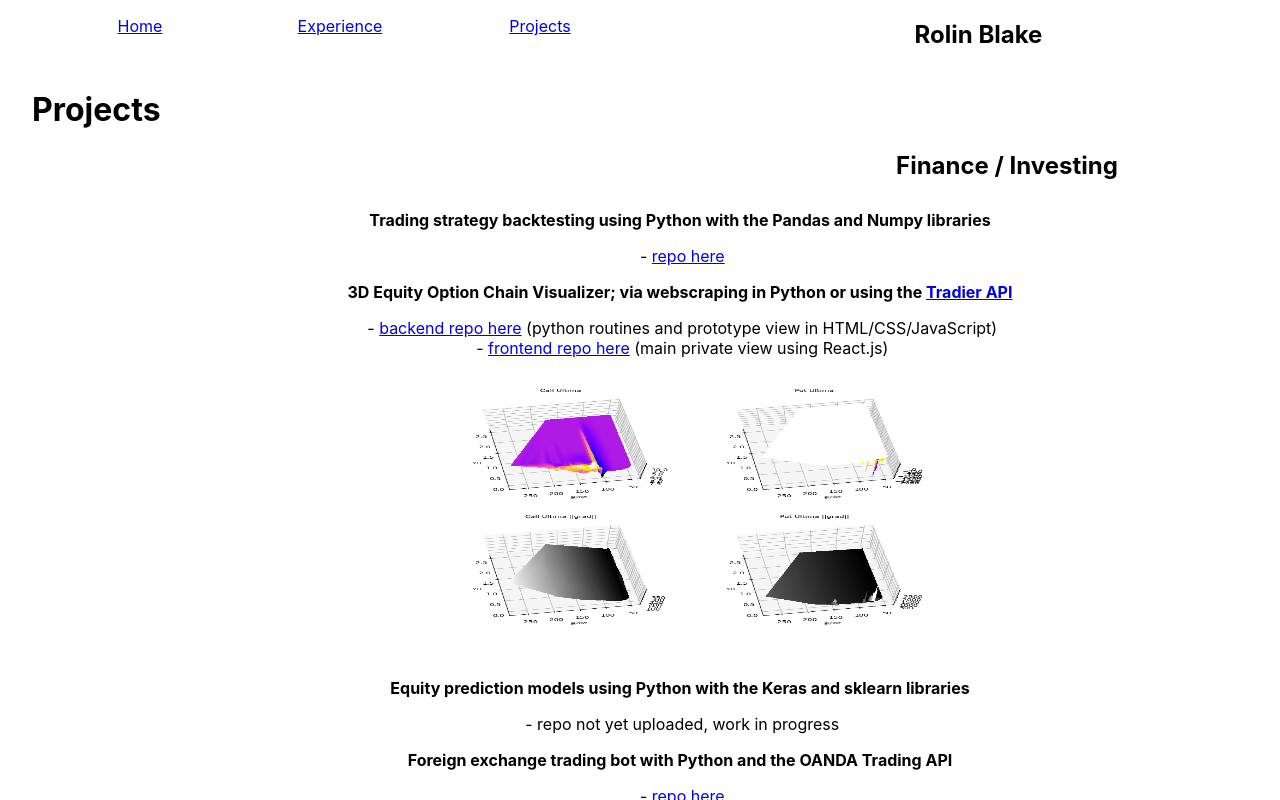
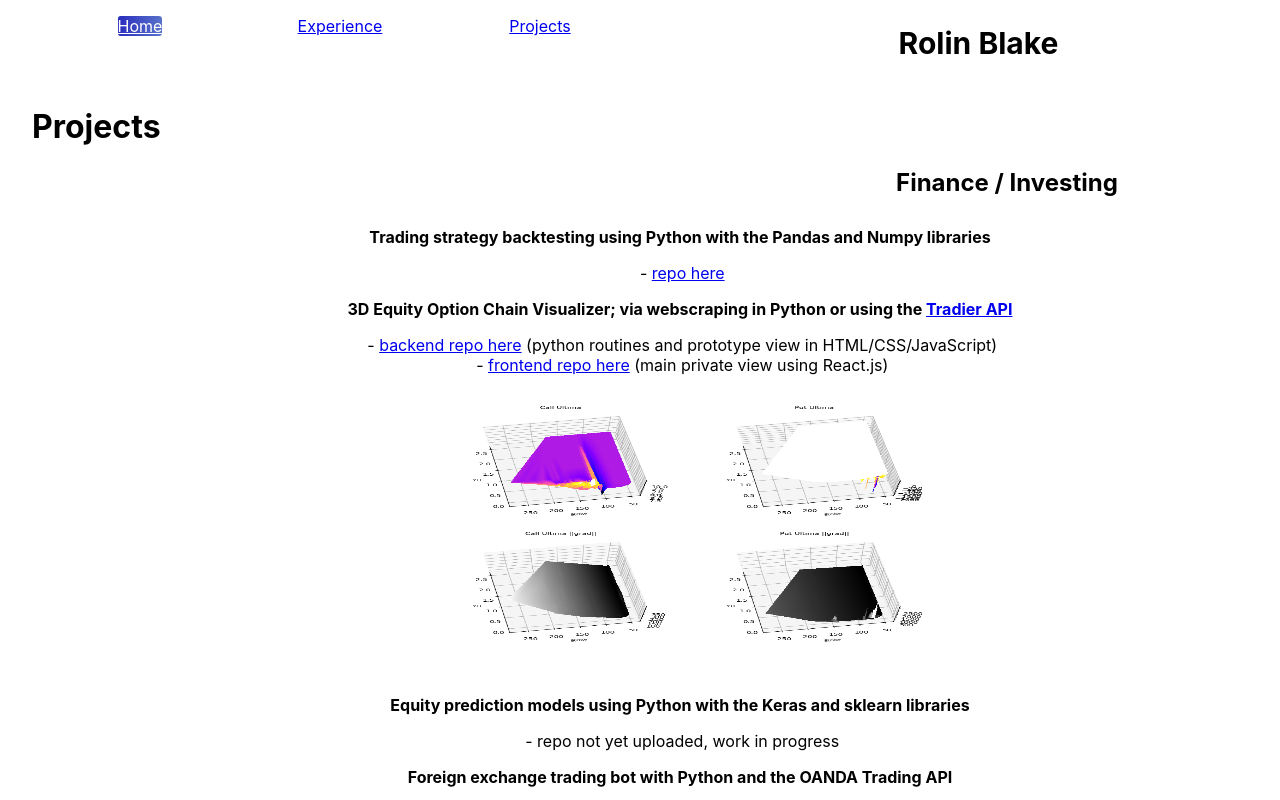
Before and after one commit to rolinmb/rmb-portfolio-react, a React (Create React App) app: page /projects in a window 1280 px wide. In both pictures the pointer is over the link "Home". Shown: the top 800 px of the page. Built offline with nearby package versions, Linux system fonts and the light colour scheme.

Commit message:
final styling push for the night

```diff
--- a/src/components/Nav.css
+++ b/src/components/Nav.css
@@ -16,8 +16,20 @@
 }
 
 #main-nav h1 {
+  font-size: 30px;
   padding-left: 37px;
   text-align: center;
+}
+
+#main-nav a {
+  transition: background-color 0.325s ease;
+}
+
+#main-nav a:hover,
+#main-nav a:focus {
+  background: linear-gradient(90deg, #2a2dbd, transparent) #5973ca;
+	color: white;
+	border-radius: 3.175px;
 }
 
 @media (max-width: 786px) {
--- a/src/components/Projects.js
+++ b/src/components/Projects.js
@@ -98,7 +98,7 @@ function Projects() {
 		  <ul className="projects-sublist">
 		    <li>
 			  <p>Visualizing functions of complex variables using math.js and Plotly.js; hosted with Vercel</p>
-			  &nbsp;- <a target='_blank' rel='noopener noreferrer' href="github.com/rolinmb/complex-plots">repo here</a>
+			  &nbsp;- <a target='_blank' rel='noopener noreferrer' href="https://github.com/rolinmb/complex-plots">repo here</a>
 			  <br />
 			  &nbsp;- <a target='_blank' rel='noopener noreferrer' href="https://complex-plots.vercel.app/">visit 'complex-plots'</a>
 			  <br />
```
